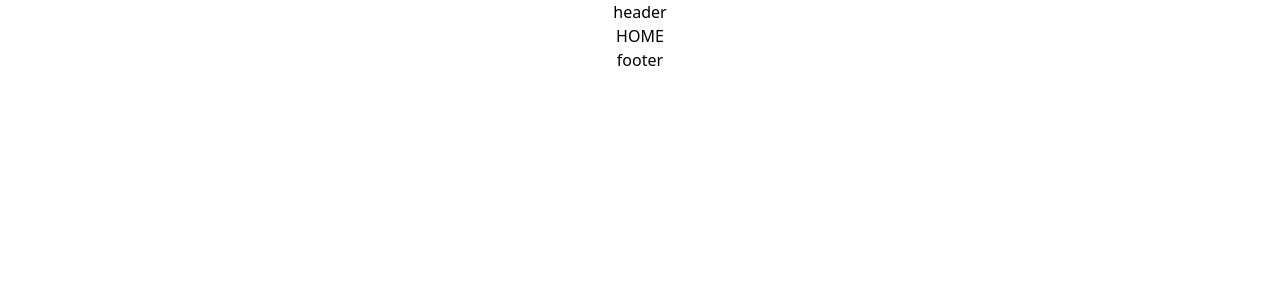
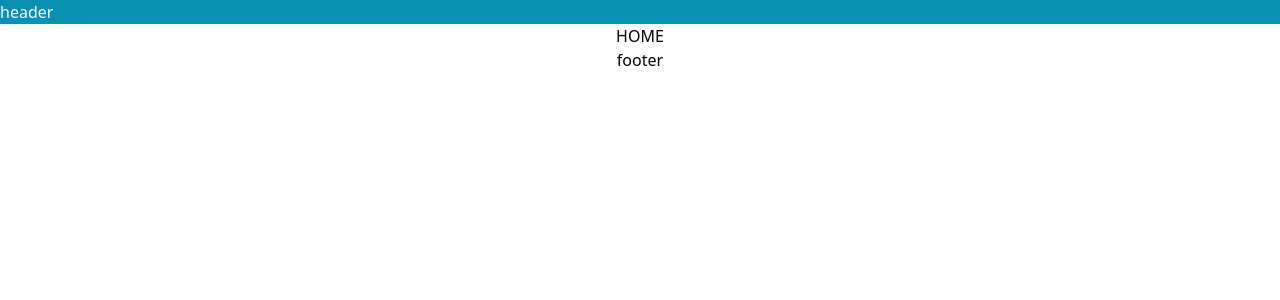
Before and after one commit to samolazoff/Music-MERN, a React (Create React App) app in the folder client/: page / in a window 1280 px wide. Shown: the top 300 px of the page. Built offline with nearby package versions, Linux system fonts and the light colour scheme.

Commit message:
SETTING: theme of tailwildcss

```diff
--- a/client/package.json
+++ b/client/package.json
@@ -13,6 +13,7 @@
     "react-dom": "^18.2.0",
     "react-router-dom": "^6.15.0",
     "react-scripts": "5.0.1",
+    "sass": "^1.65.1",
     "web-vitals": "^2.1.4"
   },
   "scripts": {
--- a/client/src/components/app/App.css
+++ /dev/null
@@ -1,38 +0,0 @@
-.App {
-  text-align: center;
-}
-
-.App-logo {
-  height: 40vmin;
-  pointer-events: none;
-}
-
-@media (prefers-reduced-motion: no-preference) {
-  .App-logo {
-    animation: App-logo-spin infinite 20s linear;
-  }
-}
-
-.App-header {
-  background-color: #282c34;
-  min-height: 100vh;
-  display: flex;
-  flex-direction: column;
-  align-items: center;
-  justify-content: center;
-  font-size: calc(10px + 2vmin);
-  color: white;
-}
-
-.App-link {
-  color: #61dafb;
-}
-
-@keyframes App-logo-spin {
-  from {
-    transform: rotate(0deg);
-  }
-  to {
-    transform: rotate(360deg);
-  }
-}
--- a/client/src/components/app/App.js
+++ b/client/src/components/app/App.js
@@ -5,7 +5,7 @@ import Home from '../../pages/Home/Home';
 import LoginPage from '../../pages/LoginPage/LoginPage';
 import RegistrPage from '../../pages/RegistrPage/RegistrPage';
 
-import './App.css';
+import './App.scss';
 
 
 function App() {
--- a/client/src/pages/Layout/Layout.jsx
+++ b/client/src/pages/Layout/Layout.jsx
@@ -7,8 +7,8 @@ import { Outlet } from 'react-router-dom';
 const Layout = () => {
     return (
         <div className='app flex flex-col justify-start items-center'>
-            <header className="app-header">
-                <div className="container">
+            <header className="app-header bg-bgc-1 w-full text-txtc-1">
+                <div className="container m-auto">
                     header
                     {/* <Logo> Logo</Logo>
                     <Navbar>Navbar</Navbar> */}
--- a/client/tailwind.config.js
+++ b/client/tailwind.config.js
@@ -4,6 +4,15 @@ module.exports = {
         "./src/**/*.{js,jsx,ts,tsx}",
     ],
     theme: {
+        colors: {
+            'bgc-1': '#0891b2',
+            'bgc-2': '#fafafa',
+            'txtc-1': '#fafafa',
+            'txtc-2': '#fff',
+            'link-1-bgc': '#0891b2',
+            'link-1-bgc-hover': '#155e75',
+            'link-1-bgc-active': '#083344'
+          },
         extend: {},
     },
     plugins: [],
```
Also changed, not shown: client/src/components/app/App.scss (added). Lines whose indentation alone changed are shown as unchanged.
